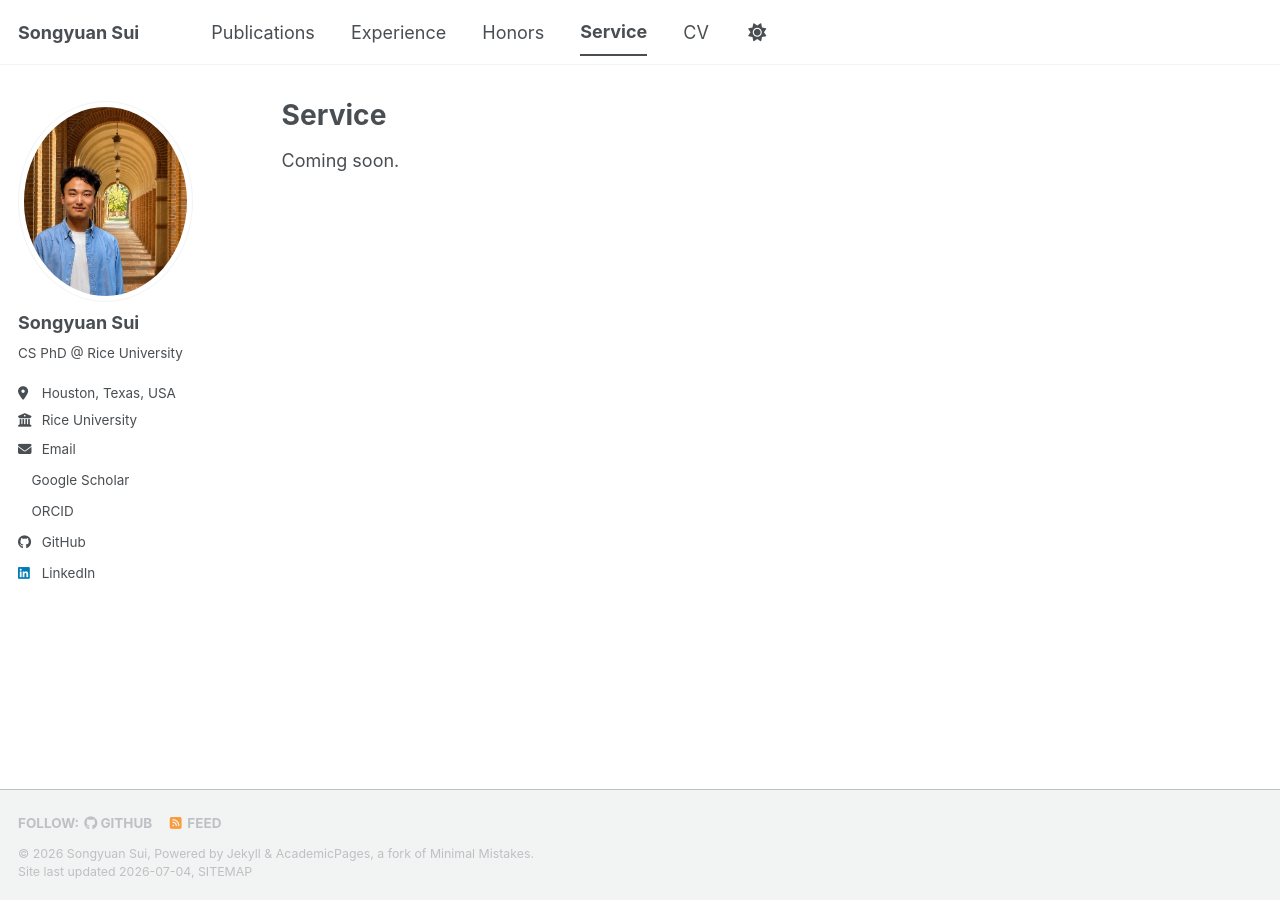
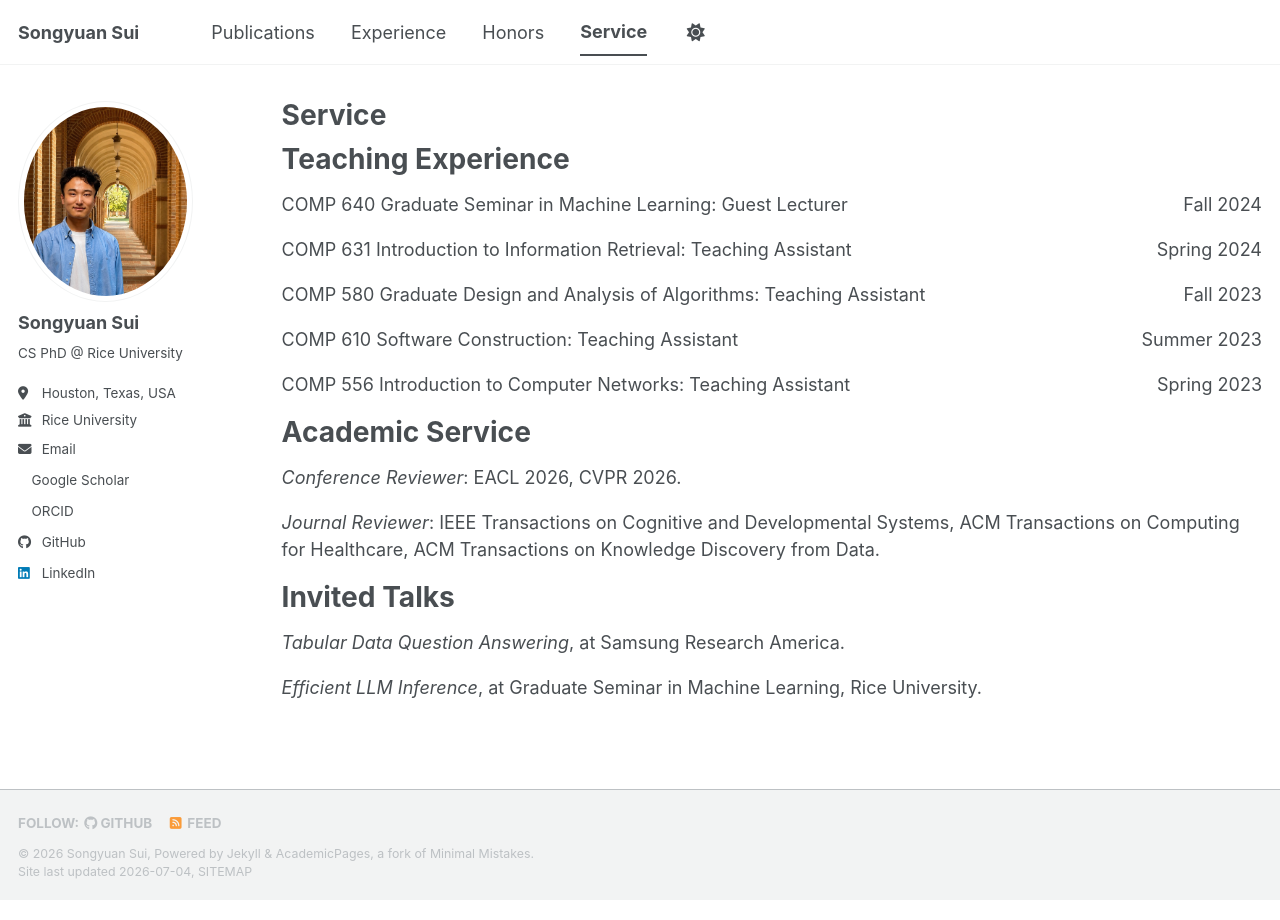
Before and after one commit to SongyuanSui/SongyuanSui.github.io, a Jekyll site: the page built from _pages/academic-service.md, in a window 1280 px wide. Built offline with Jekyll 4.4.1, drawn with Linux system fonts in a browser that asks for light colours; a style sheet for code colours, icons or effects is not loaded.

Commit message:
add serverice

```diff
--- a/_data/navigation.yml
+++ b/_data/navigation.yml
@@ -19,6 +19,3 @@ main:
 
   - title: "Service"
     url: /service/
-
-  - title: "CV"
-    url: /cv/
--- a/_pages/academic-service.md
+++ b/_pages/academic-service.md
@@ -5,4 +5,62 @@ permalink: /service/
 author_profile: true
 ---
 
-Coming soon.
+Teaching Experience
+======
+
+<div style="margin-bottom: 1rem;">
+  <div style="display: flex; justify-content: space-between; gap: 1rem; flex-wrap: wrap;">
+    <span>COMP 640 Graduate Seminar in Machine Learning: Guest Lecturer</span>
+    <span>Fall 2024</span>
+  </div>
+</div>
+
+<div style="margin-bottom: 1rem;">
+  <div style="display: flex; justify-content: space-between; gap: 1rem; flex-wrap: wrap;">
+    <span>COMP 631 Introduction to Information Retrieval: Teaching Assistant</span>
+    <span>Spring 2024</span>
+  </div>
+</div>
+
+<div style="margin-bottom: 1rem;">
+  <div style="display: flex; justify-content: space-between; gap: 1rem; flex-wrap: wrap;">
+    <span>COMP 580 Graduate Design and Analysis of Algorithms: Teaching Assistant</span>
+    <span>Fall 2023</span>
+  </div>
+</div>
+
+<div style="margin-bottom: 1rem;">
+  <div style="display: flex; justify-content: space-between; gap: 1rem; flex-wrap: wrap;">
+    <span>COMP 610 Software Construction: Teaching Assistant</span>
+    <span>Summer 2023</span>
+  </div>
+</div>
+
+<div style="margin-bottom: 1rem;">
+  <div style="display: flex; justify-content: space-between; gap: 1rem; flex-wrap: wrap;">
+    <span>COMP 556 Introduction to Computer Networks: Teaching Assistant</span>
+    <span>Spring 2023</span>
+  </div>
+</div>
+
+Academic Service
+======
+
+<div style="margin-bottom: 1rem;">
+  <span><em>Conference Reviewer</em>: EACL 2026, CVPR 2026.</span>
+</div>
+
+<div style="margin-bottom: 1rem;">
+  <span><em>Journal Reviewer</em>: IEEE Transactions on Cognitive and Developmental Systems, ACM Transactions on Computing for Healthcare, ACM Transactions on Knowledge Discovery from Data.</span>
+</div>
+
+Invited Talks
+======
+
+<div style="margin-bottom: 1rem;">
+  <span><em>Tabular Data Question Answering</em>, at Samsung Research America.</span>
+</div>
+
+<div style="margin-bottom: 1rem;">
+  <span><em>Efficient LLM Inference</em>, at Graduate Seminar in Machine Learning, Rice University.</span>
+</div>
```
Also changed, not shown: _pages/cv-json.md (deleted, +0 -17 lines), _pages/cv.md (deleted, +0 -64 lines).
